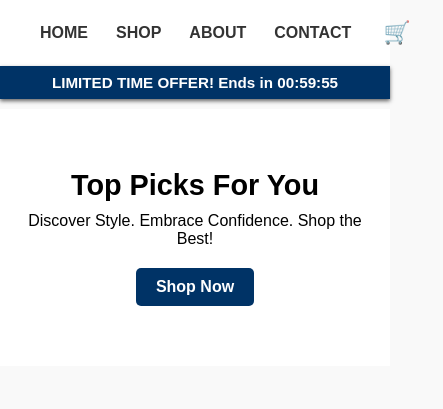
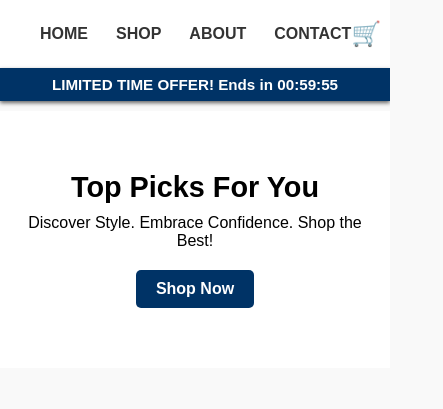
Before and after one commit to Kenny-Olanrewaju/K-port, a plain HTML site: page e.html in a window 390 px wide. Shown: the top 409 px of the page, 443 px wide, since content can reach past the window. Drawn offline with Linux system fonts and the light colour scheme.

Commit message:
Add files via upload

```diff
--- a/e.css
+++ b/e.css
@@ -197,8 +197,9 @@ nav a{
     transition: 0.8s ease-in-out;
 }
 
-.featured{
+.featured,.featured h2{
     background-color:whitesmoke;
+    text-align: center;
 }
 
 footer{
@@ -221,13 +222,10 @@ footer{
     font-size: 0.95em;
     padding: 8px 0;
 }
+.cart-icon {
+    margin-left: 0;
+    font-size: 24px;
 
 }
 
-@media screen and (max-width: 800px) {
-    .cart-icon {
-        justify-content: space-between;
-        align-items: center;
-        margin-right: 2rem;
-    }
 }
```
